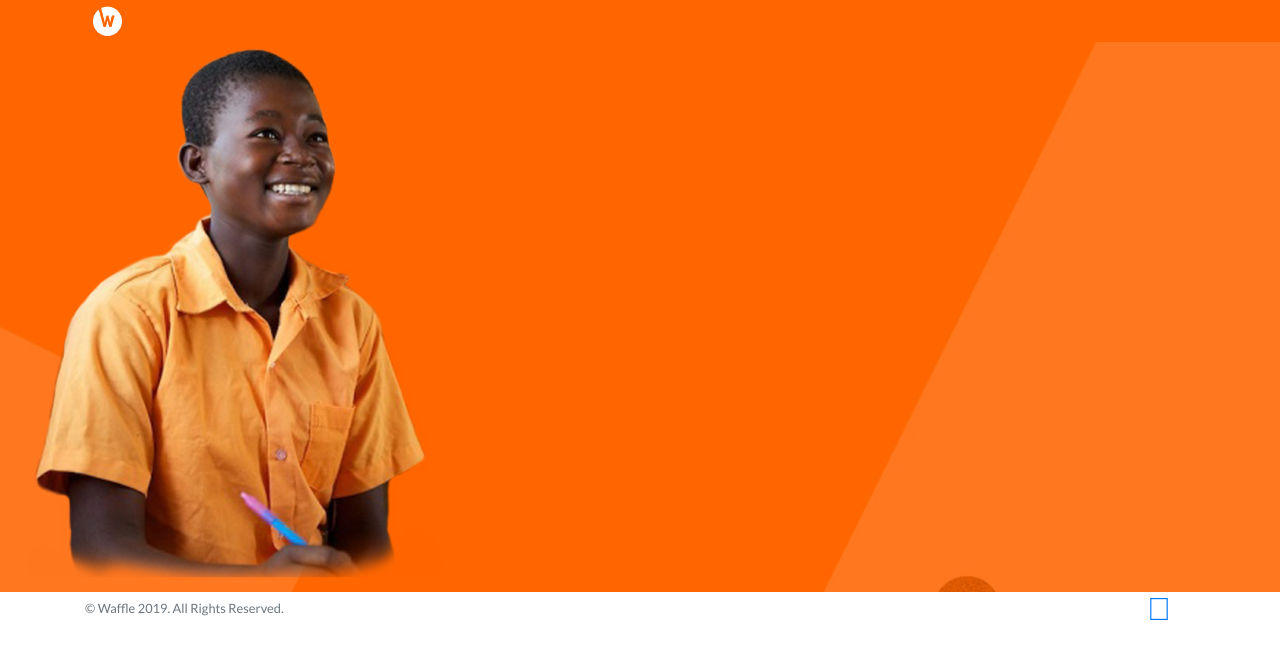
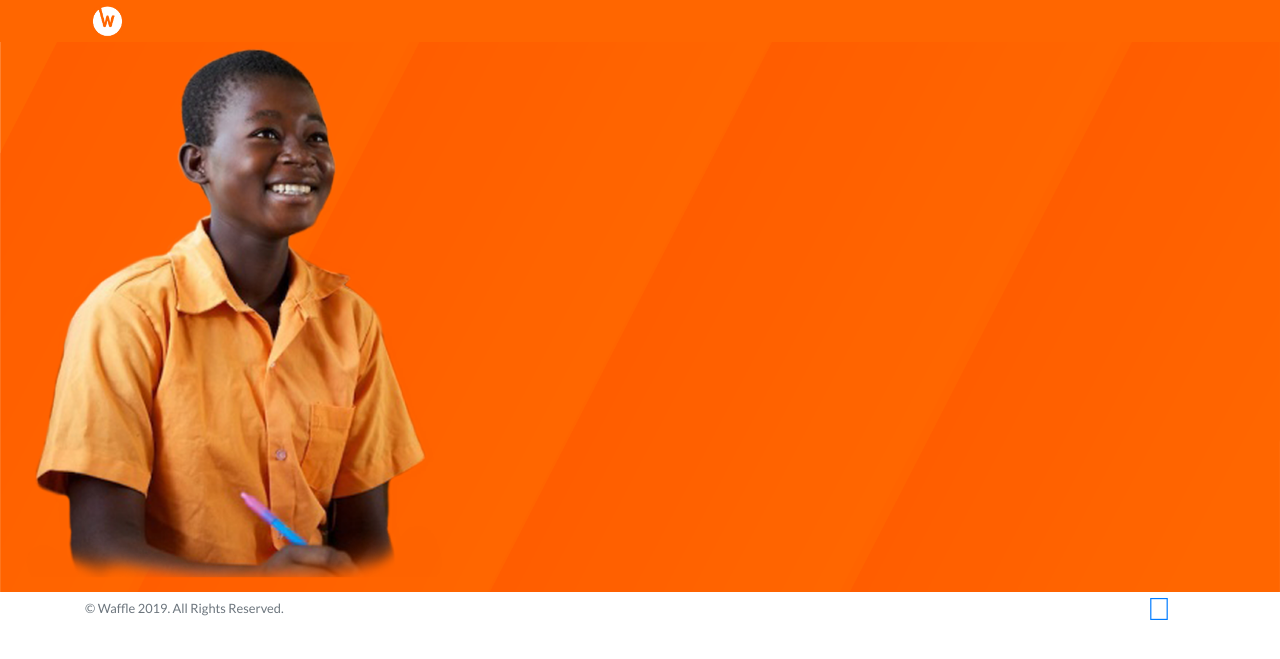
Before and after one commit to NaraVictor/Waffle, a Django app: page / in a window 1280 px wide. Shown: the top 659 px of the page. Run offline with Django 3.2, Linux system fonts and the light colour scheme; some libraries are stand-ins or nearby versions.

Commit message:
updated login background image

```diff
--- a/static/css/login.css
+++ b/static/css/login.css
@@ -29,7 +29,7 @@ nav {
 header.masthead {
   position: relative;
   background-color: #343a40;
-  background: url("../img/bg.jpg") no-repeat center center;
+  background: url("../img/bg.png") no-repeat center center;
   background-size: 100%;
 }
 
```
Also changed, not shown: static/img/bg.jpg (deleted), static/img/bg.png.
